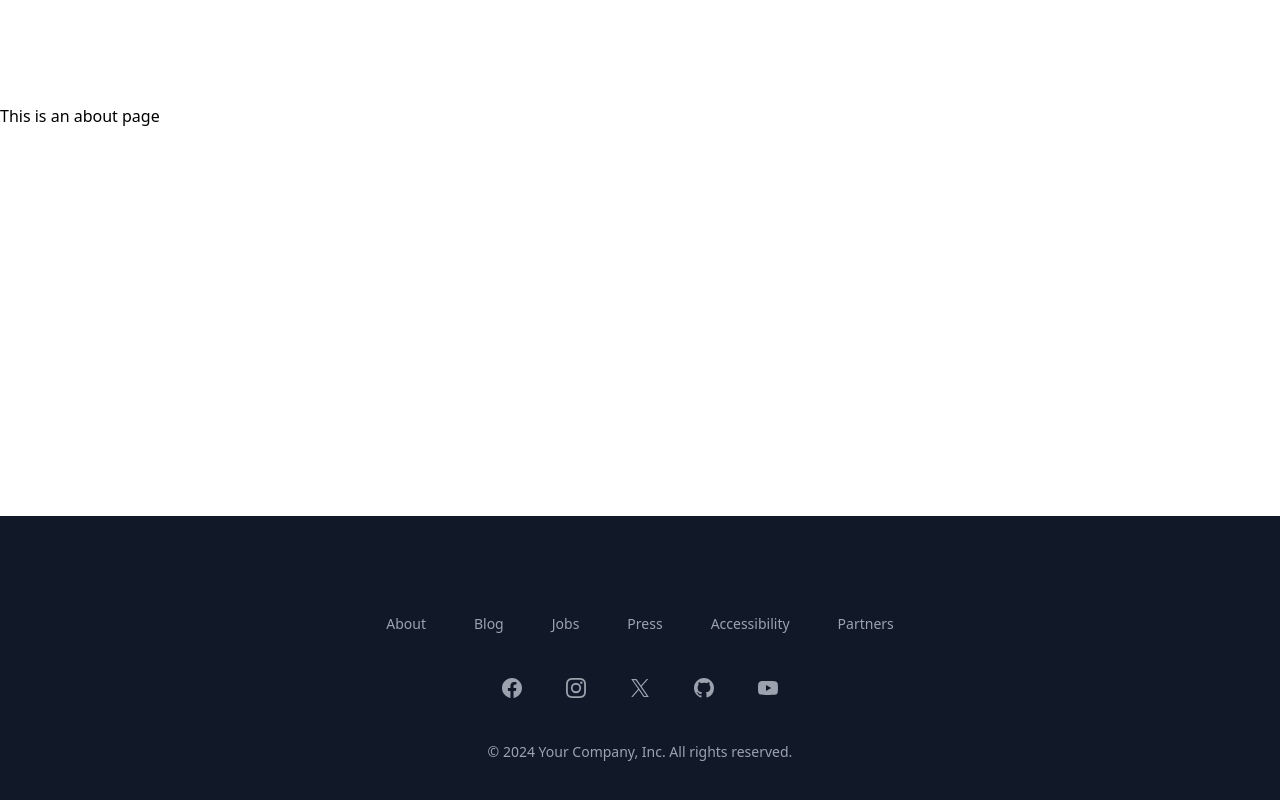
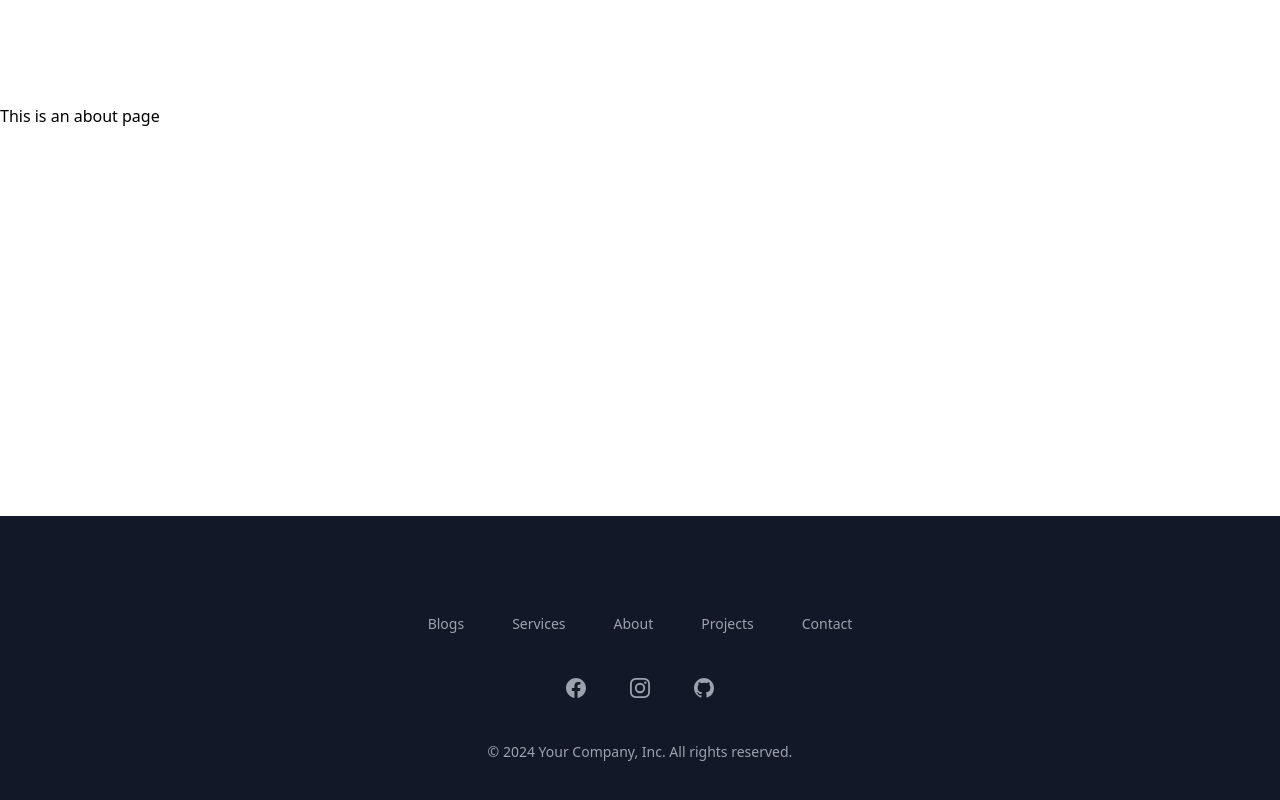
Before and after one commit to paalaman45/updated-porfolio, a Vue app: page /about in a window 1280 px wide. Shown: the part 364-1164 px from the top of the page. Built offline with nearby package versions, Linux system fonts and the light colour scheme.

Commit message:
refactor: adjusted about, added text type effect.

```diff
--- a/src/components/about/About.vue
+++ b/src/components/about/About.vue
@@ -2,10 +2,10 @@
   <div class="bg-gray-900 py-24 sm:py-32">
     <div class="mx-auto max-w-7xl px-6 lg:px-8">
       <div class="mx-auto max-w-2xl lg:text-center">
-        <img class="inline-block size-40 rounded-full" src="https://images.unsplash.com/photo-1472099645785-5658abf4ff4e?ixlib=rb-1.2.1&ixid=eyJhcHBfaWQiOjEyMDd9&auto=format&fit=facearea&facepad=2&w=256&h=256&q=80" alt="" />
-        <h2 class="text-base/7 font-semibold text-indigo-600">Deploy faster</h2>
-        <p class="mt-2 text-pretty text-4xl font-semibold tracking-tight text-white sm:text-5xl lg:text-balance">Everything you need to deploy your app</p>
-        <p class="mt-6 text-lg/8 text-gray-100">Quis tellus eget adipiscing convallis sit sit eget aliquet quis. Suspendisse eget egestas a elementum pulvinar et feugiat blandit at. In mi viverra elit nunc.</p>
+        <img class="inline-block size-40 rounded-full" :src="ProfilePic" alt="Kissel James Profile Picture" />
+        <h2 class="text-base/7 font-semibold text-indigo-600">{{ PersonalData.name }}</h2>
+        <p class="mt-2 text-pretty text-4xl font-semibold tracking-tight text-white sm:text-5xl lg:text-balance">{{ PersonalData.label }}</p>
+        <p class="mt-6 text-lg/8 text-gray-100">{{ PersonalData.description }}</p>
       </div>
       <div class="mx-auto mt-16 max-w-2xl sm:mt-20 lg:mt-24 lg:max-w-4xl">
         <dl class="grid max-w-xl grid-cols-1 gap-x-8 gap-y-10 lg:max-w-none lg:grid-cols-2 lg:gap-y-16">
@@ -25,7 +25,11 @@
 </template>
 
 <script setup>
-  import { ArrowPathIcon, CloudArrowUpIcon, FingerPrintIcon, LockClosedIcon } from '@heroicons/vue/24/outline'
+  import { ArrowPathIcon, CloudArrowUpIcon, FingerPrintIcon, LockClosedIcon } from '@heroicons/vue/24/outline';
+  import ProfilePic from '@/assets/images/profile.png';
+  import { ref, onMounted, reactive } from 'vue';
+  import { db } from '../../firebase/firebase.js';
+  import { addDoc, collection, doc, getDoc, getDocs, query } from 'firebase/firestore';
 
   const features = [
     {
@@ -53,4 +57,31 @@
       icon: FingerPrintIcon,
     },
   ]
+
+  const PersonalData = reactive({
+    name: '',
+    label: '',
+    description: ''
+  });
+
+  const getPersonalInfo = async () => {
+    try{
+      const docRef = doc(db, 'profile_info', 'VearSU60piXlB3csfeaB');
+      const docSnap = await getDoc(docRef);
+      if (docSnap.exists()) {
+        // Save the data to projectData
+        PersonalData.name = docSnap.data().name;
+        PersonalData.label = docSnap.data().label;
+        PersonalData.description = docSnap.data().description;
+        console.log("Name: " + PersonalData.name);
+        console.log("Label: " + PersonalData.label);
+        console.log("Description: " + PersonalData.description);
+      } else {
+        console.log('No such document!');
+      }
+    }catch(error){
+      console.error('Error fetching project data:', error);
+    }
+  }
+  getPersonalInfo();
 </script>
--- a/src/components/footer/Footer.vue
+++ b/src/components/footer/Footer.vue
@@ -20,17 +20,16 @@ import { defineComponent, h } from 'vue'
 
 const navigation = {
   main: [
+    { name: 'Blogs', href: '#' },
+    { name: 'Services', href: '#' },
     { name: 'About', href: '#' },
-    { name: 'Blog', href: '#' },
-    { name: 'Jobs', href: '#' },
-    { name: 'Press', href: '#' },
-    { name: 'Accessibility', href: '#' },
-    { name: 'Partners', href: '#' },
+    { name: 'Projects', href: '#' },
+    { name: 'Contact', href: '#' },
   ],
   social: [
     {
       name: 'Facebook',
-      href: '#',
+      href: 'https://www.facebook.com/paalaman45/',
       icon: defineComponent({
         render: () =>
           h('svg', { fill: 'currentColor', viewBox: '0 0 24 24' }, [
@@ -44,7 +43,7 @@ const navigation = {
     },
     {
       name: 'Instagram',
-      href: '#',
+      href: 'https://www.instagram.com/kiningkoy7/',
       icon: defineComponent({
         render: () =>
           h('svg', { fill: 'currentColor', viewBox: '0 0 24 24' }, [
@@ -57,20 +56,8 @@ const navigation = {
       }),
     },
     {
-      name: 'X',
-      href: '#',
-      icon: defineComponent({
-        render: () =>
-          h('svg', { fill: 'currentColor', viewBox: '0 0 24 24' }, [
-            h('path', {
-              d: 'M13.6823 10.6218L20.2391 3H18.6854L12.9921 9.61788L8.44486 3H3.2002L10.0765 13.0074L3.2002 21H4.75404L10.7663 14.0113L15.5685 21H20.8131L13.6819 10.6218H13.6823ZM11.5541 13.0956L10.8574 12.0991L5.31391 4.16971H7.70053L12.1742 10.5689L12.8709 11.5655L18.6861 19.8835H16.2995L11.5541 13.096V13.0956Z',
-            }),
-          ]),
-      }),
-    },
-    {
       name: 'GitHub',
-      href: '#',
+      href: 'https://github.com/paalaman45',
       icon: defineComponent({
         render: () =>
           h('svg', { fill: 'currentColor', viewBox: '0 0 24 24' }, [
@@ -82,20 +69,6 @@ const navigation = {
           ]),
       }),
     },
-    {
-      name: 'YouTube',
-      href: '#',
-      icon: defineComponent({
-        render: () =>
-          h('svg', { fill: 'currentColor', viewBox: '0 0 24 24' }, [
-            h('path', {
-              'fill-rule': 'evenodd',
-              d: 'M19.812 5.418c.861.23 1.538.907 1.768 1.768C21.998 8.746 22 12 22 12s0 3.255-.418 4.814a2.504 2.504 0 0 1-1.768 1.768c-1.56.419-7.814.419-7.814.419s-6.255 0-7.814-.419a2.505 2.505 0 0 1-1.768-1.768C2 15.255 2 12 2 12s0-3.255.417-4.814a2.507 2.507 0 0 1 1.768-1.768C5.744 5 11.998 5 11.998 5s6.255 0 7.814.418ZM15.194 12 10 15V9l5.194 3Z',
-              'clip-rule': 'evenodd',
-            }),
-          ]),
-      }),
-    },
   ],
 }
 </script>
--- a/src/components/hero/HomeHero.vue
+++ b/src/components/hero/HomeHero.vue
@@ -6,10 +6,12 @@
           <div class="mx-auto max-w-2xl">
             <div class="max-w-lg">
               <h1 class="mt-10 text-pretty text-5xl font-semibold tracking-tight text-gray-900 sm:text-7xl">Kissel James Paalaman</h1>
-              <p class="mt-8 text-pretty text-lg font-medium text-gray-500 sm:text-xl/8">Anim aute id magna aliqua ad ad non deserunt sunt. Qui irure qui lorem cupidatat commodo.</p>
+              <div class="h-14">
+                <p class="mt-8 text-pretty text-lg font-medium text-gray-500 sm:text-xl/8">{{ displayedText }}<span class="cursor">|</span></p>
+              </div>
               <div class="mt-10 flex items-center gap-x-6">
                 <a href="#" class="rounded-md bg-indigo-600 px-3.5 py-2.5 text-sm font-semibold text-white shadow-sm hover:bg-indigo-500 focus-visible:outline focus-visible:outline-2 focus-visible:outline-offset-2 focus-visible:outline-indigo-600">Documentation</a>
-                <a href="#" class="text-sm/6 font-semibold text-gray-900">View on GitHub <span aria-hidden="true">→</span></a>
+                <a href="https://github.com/paalaman45" class="text-sm/6 font-semibold text-gray-900">View on GitHub <span aria-hidden="true">→</span></a>
               </div>
             </div>
           </div>
@@ -47,12 +49,12 @@
 </template>
 
 <script setup>
-import { ref } from 'vue';
+  import { ref, onMounted } from 'vue';
 
-const show = ref(true);
+  const show = ref(true);
 
-// Manually add color classes to specific parts of the code
-const highlightedCode = ref(`<span class="text-red-400">&lt;template&gt;</span>
+  // Manually add color classes to specific parts of the code
+  const highlightedCode = ref(`<span class="text-red-400">&lt;template&gt;</span>
   <span class="text-red-400">&lt;section</span> <span class="text-purple-400">class</span><span class="text-blue-400">="hero bg-gray-200"</span><span class="text-red-400">&gt;</span>
     <span class="text-red-400">&lt;div</span> <span class="text-purple-400">class</span><span class="text-blue-400">="hero-content text-center"</span><span class="text-red-400">&gt;</span>
       <span class="text-red-400">&lt;h1</span> <span class="text-purple-400">class</span><span class="text-blue-400">="text-4xl font-bold mb-4"</span><span class="text-red-400">&gt;</span><span class="text-gray-300">{{ welcomeMsg }}</span><span class="text-red-400">&lt;/h1&gt;</span>
@@ -63,4 +65,59 @@ const highlightedCode = ref(`<span class="text-red-400">&lt;template&gt;</span>
 <span class="text-red-400">&lt;script setup&gt;</span>
   <span class="text-purple-400">const</span><span class="text-gray-300"> welcomeMsg = </span></span><span class="text-green-400">"Welcome to Kissel James Portfolio"</span>;
 <span class="text-red-400">&lt;/script&gt;</span>`);
+
+  const texts = ref([
+    "Expert Web Development and Server Solutions.",
+    "Crafting Efficient, Secure, and Scalable Solutions.",
+    "Expertise in creating responsive designs and managing complex server configurations."
+  ]);
+
+  const displayedText = ref("");
+  let currentIndex = 0;
+
+  const typeText = () => {
+    let index = 0;
+    const interval = setInterval(() => {
+      displayedText.value += texts.value[currentIndex][index];
+      index++;
+
+      // Clear interval when the full text is typed
+      if (index === texts.value[currentIndex].length) {
+        clearInterval(interval);
+        setTimeout(deleteText, 3000); // Wait 3 seconds before deleting
+      }
+    }, 30); // Typing speed
+  };
+
+  const deleteText = () => {
+    let index = displayedText.value.length;
+    const interval = setInterval(() => {
+      displayedText.value = displayedText.value.slice(0, index - 1);
+      index--;
+
+      // Clear interval when the text is fully deleted
+      if (index === 0) {
+        clearInterval(interval);
+        currentIndex = (currentIndex + 1) % texts.value.length; // Move to the next text
+        typeText(); // Start typing the next text
+      }
+    }, 10); // Deleting speed
+  };
+
+  onMounted(() => {
+    typeText();
+  });
 </script>
+
+<style scoped>
+.cursor {
+  animation: blink 1s step-end infinite;
+  font-weight: 100;
+}
+
+@keyframes blink {
+  50% {
+    opacity: 0;
+  }
+}
+</style>
```
Also changed, not shown: src/assets/images/profile.png (added).
